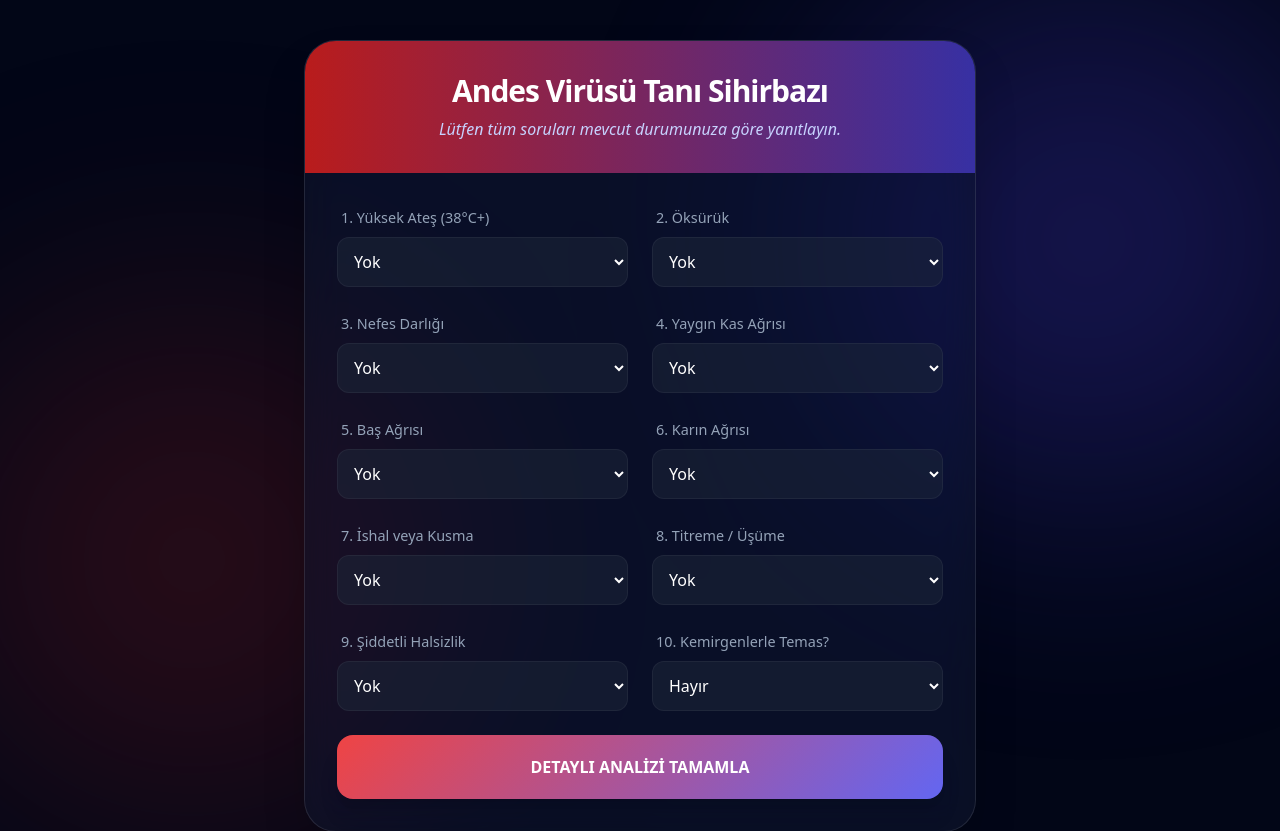
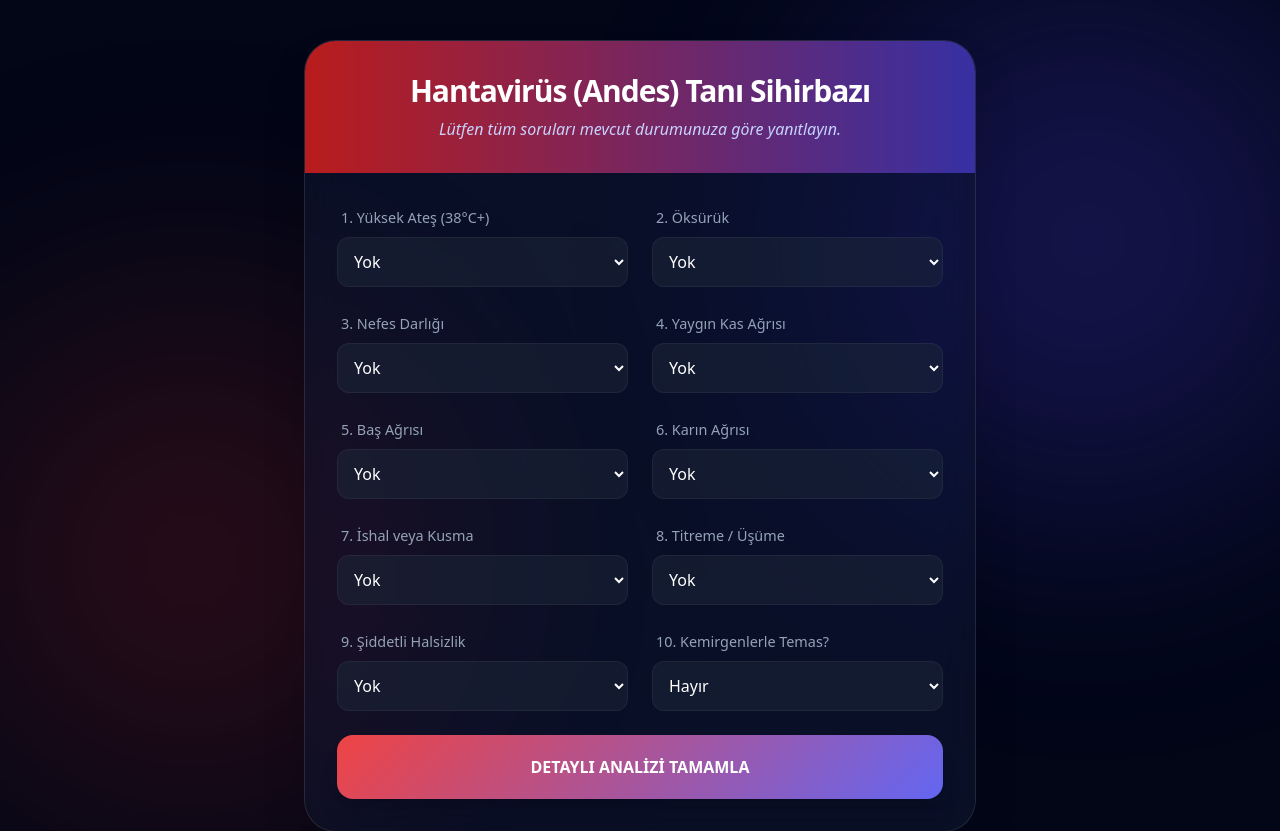
Before and after one commit to ebrartorun05-arch/hantavirus, a Flask app: page / in a window 1280 px wide. Shown: the top 831 px of the page. Run offline with Flask 3, Linux system fonts and the light colour scheme; some libraries are stand-ins or nearby versions.

Commit message:
Update index.html

```diff
--- a/templates/index.html
+++ b/templates/index.html
@@ -3,7 +3,7 @@
 <head>
     <meta charset="UTF-8">
     <meta name="viewport" content="width=device-width, initial-scale=1.0">
-    <title>Andes Virüsü Detaylı Analiz</title>
+    <title>Hantavirüs (Andes) Virüsü Detaylı Analiz</title>
     <link rel="stylesheet" href="{{ url_for('static', filename='style.css') }}">
     <script src="https://cdn.tailwindcss.com"></script>
 </head>
@@ -12,7 +12,7 @@
 
     <div class="max-w-2xl w-full bg-slate-800 rounded-3xl shadow-2xl overflow-hidden border border-slate-700">
         <div class="bg-gradient-to-r from-red-700 to-indigo-800 p-8 text-center text-white">
-            <h1 class="text-3xl font-bold">Andes Virüsü Tanı Sihirbazı</h1>
+           <h1 class="text-3xl font-bold">Hantavirüs (Andes) Tanı Sihirbazı</h1>
             <p class="text-indigo-200 mt-2 italic">Lütfen tüm soruları mevcut durumunuza göre yanıtlayın.</p>
         </div>
 
```
